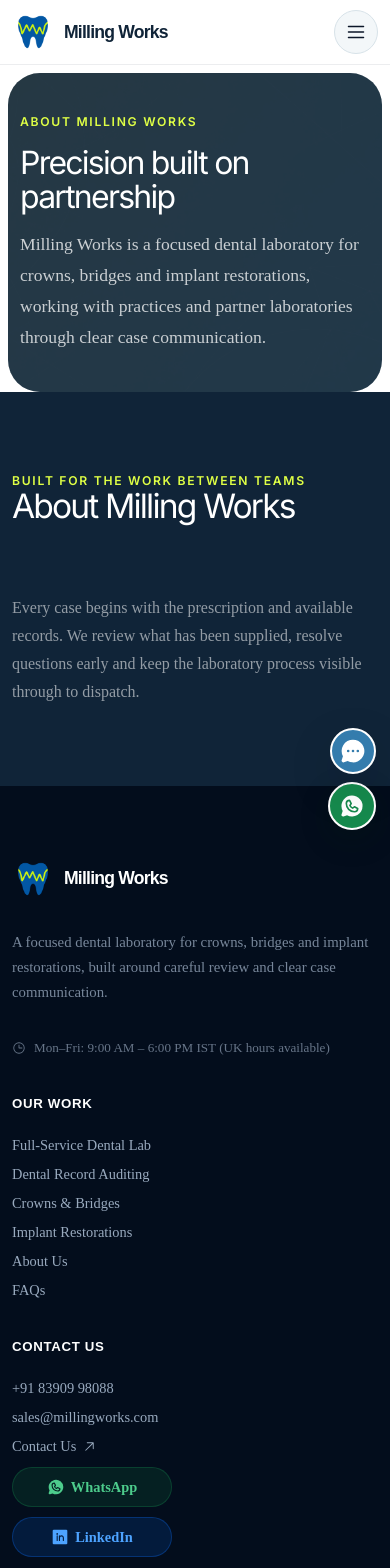
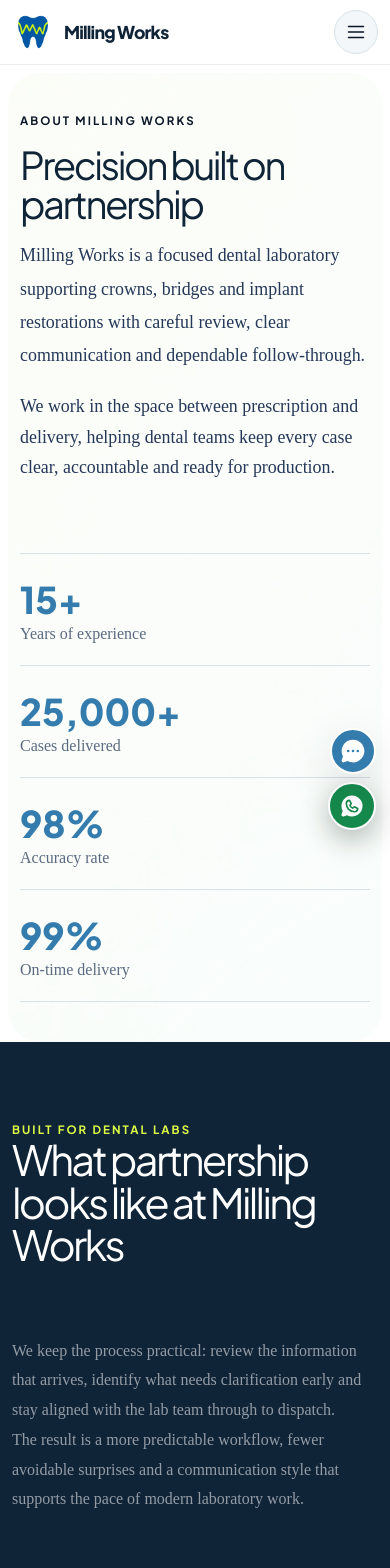
Before and after one commit to DarshanChoudhari2022/millingworks, a React (Vite) app: page /about in a window 390 px wide. Shown: the top 1568 px of the page. Built offline with nearby package versions, Linux system fonts and the light colour scheme.

Commit message:
feat: refine site typography and contact/audit sections

```diff
--- a/src/components/layout/SiteFooter.tsx
+++ b/src/components/layout/SiteFooter.tsx
@@ -1,80 +1,23 @@
-import { ArrowUpRight, Clock, LinkedinLogo, WhatsappLogo } from '@phosphor-icons/react'
 import type { JSX } from 'react'
 import { Link } from 'react-router-dom'
 
 import { MillingWorksLogo } from '../../brand/MillingWorksLogo'
-import { company } from '../../content/company'
-
-const WHATSAPP_URL = `https://wa.me/${company.phoneDigits}?text=Hello%2C%20I%27d%20like%20to%20discuss%20a%20case%20with%20Milling%20Works.`
 
 export function SiteFooter(): JSX.Element {
   return (
     <footer className="site-footer">
-      <div className="shell site-footer__grid">
-        {/* Brand column */}
-        <div>
-          <Link aria-label="Milling Works home" to="/">
-            <MillingWorksLogo decorative inverse />
-          </Link>
-          <p>
-            A focused dental laboratory for crowns, bridges and implant restorations, built
-            around careful review and clear case communication.
-          </p>
-          <div className="footer-hours">
-            <Clock size={14} aria-hidden />
-            <span>{company.workingHours}</span>
-          </div>
-        </div>
-
-        {/* Navigation column */}
-        <div>
-          <p className="footer-label">Our Work</p>
-          <Link to="/full-service-dental-lab">Full-Service Dental Lab</Link>
-          <Link to="/record-auditing">Dental Record Auditing</Link>
-          <Link to="/crowns-bridges">Crowns &amp; Bridges</Link>
-          <Link to="/dental-implants">Implant Restorations</Link>
-          <Link to="/about">About Us</Link>
-          <Link to="/faqs">FAQs</Link>
-        </div>
-
-        {/* Contact column */}
-        <div>
-          <p className="footer-label">Contact Us</p>
-          <a href={`tel:+${company.phoneDigits}`}>{company.phoneDisplay}</a>
-          <a href={`mailto:${company.email}`}>{company.email}</a>
-          <Link to="/contact">
-            Contact Us <ArrowUpRight aria-hidden size={15} />
-          </Link>
-          <div className="footer-social">
-            <a
-              href={WHATSAPP_URL}
-              target="_blank"
-              rel="noopener noreferrer"
-              className="footer-whatsapp"
-              aria-label="Chat on WhatsApp"
-            >
-              <WhatsappLogo aria-hidden size={18} weight="fill" />
-              WhatsApp
-            </a>
-            <a
-              href={company.linkedIn}
-              target="_blank"
-              rel="noopener noreferrer"
-              className="footer-linkedin"
-              aria-label="Follow on LinkedIn"
-            >
-              <LinkedinLogo aria-hidden size={18} weight="fill" />
-              LinkedIn
-            </a>
-          </div>
-        </div>
-
+      <div className="shell site-footer__brand-only">
+        <Link aria-label="Milling Works home" to="/">
+          <MillingWorksLogo decorative inverse />
+        </Link>
       </div>
 
       <div className="shell site-footer__bottom">
-        <small>© {new Date().getFullYear()} Milling Works. All rights reserved.</small>
         <small>
-          Crown and bridge laboratory · Implant restoration support · Dental laboratory services
+          Powered by{' '}
+          <a href="https://bracketdex.com" target="_blank" rel="noreferrer">
+            bracketdex.com
+          </a>
         </small>
       </div>
     </footer>
--- a/src/content/expansion.ts
+++ b/src/content/expansion.ts
@@ -65,8 +65,9 @@
 
 export const expansionNavigation = [
   ['Home', '/'],
+  ['About', '/about'],
   ['Full-Service Dental Lab', '/full-service-dental-lab'],
   ['Dental Record Auditing', '/record-auditing'],
-  ['About', '/about'],
   ['FAQs', '/faqs'],
+  ['Contact Us', '/contact'],
 ] as const
--- a/src/pages/AboutPage.tsx
+++ b/src/pages/AboutPage.tsx
@@ -1,18 +1,71 @@
 import type { JSX } from 'react'
+
+import { trustSignals, whyMillingWorks } from '../content/expansion'
 import { PageHero } from '../components/ui/PageHero'
 
 export function AboutPage(): JSX.Element {
   return (
     <>
-      <PageHero eyebrow="About Milling Works" title="Precision built on partnership" summary="Milling Works is a focused dental laboratory for crowns, bridges and implant restorations, working with practices and partner laboratories through clear case communication." />
+      <PageHero
+        eyebrow="About Milling Works"
+        title="Precision built on partnership"
+        summary="Milling Works is a focused dental laboratory supporting crowns, bridges and implant restorations with careful review, clear communication and dependable follow-through."
+        metrics={trustSignals.slice(0, 4)}
+      >
+        <p className="page-hero__lede">
+          We work in the space between prescription and delivery, helping dental teams keep every case clear, accountable and ready for production.
+        </p>
+      </PageHero>
 
       <section className="section interior-band">
         <div className="shell interior-band__grid">
           <div>
-            <p className="eyebrow">Built for the work between teams</p>
-            <h2>About Milling Works</h2>
+            <p className="eyebrow">Built for dental labs</p>
+            <h2>What partnership looks like at Milling Works</h2>
           </div>
-          <p>Every case begins with the prescription and available records. We review what has been supplied, resolve questions early and keep the laboratory process visible through to dispatch.</p>
+          <div>
+            <p>
+              We keep the process practical: review the information that arrives, identify what needs clarification early and stay aligned with the lab team through to dispatch.
+            </p>
+            <p>
+              The result is a more predictable workflow, fewer avoidable surprises and a communication style that supports the pace of modern laboratory work.
+            </p>
+          </div>
+        </div>
+      </section>
+
+      <section className="section about-story shell">
+        <div className="about-story__intro">
+          <p className="eyebrow">Why Milling Works exists</p>
+          <h2>We help laboratories and practices move from open questions to clear production decisions.</h2>
+        </div>
+        <div className="about-story__grid">
+          <p>
+            Milling Works was shaped around the parts of laboratory work that matter most: accurate case review, reliable timing and straightforward communication when a restoration needs more attention.
+          </p>
+          <p>
+            We are not trying to be everything to every practice. We are building a focused dental laboratory that supports the work between clinical teams and production teams with discipline and consistency.
+          </p>
+        </div>
+      </section>
+
+      <section className="section about-qualities">
+        <div className="shell">
+          <div className="interior-section__intro">
+            <p className="eyebrow">Why teams choose us</p>
+            <h2>Small details handled early. Bigger problems avoided later.</h2>
+            <p>
+              The aim is simple: make case handling easier, make communication clearer and give each restoration the right level of attention before it moves forward.
+            </p>
+          </div>
+          <div className="feature-grid feature-grid--three">
+            {whyMillingWorks.map((item) => (
+              <article className="feature-card about-qualities__card" key={item.title}>
+                <h3>{item.title}</h3>
+                <p>{item.description}</p>
+              </article>
+            ))}
+          </div>
         </div>
       </section>
     </>
--- a/src/pages/ContactPage.tsx
+++ b/src/pages/ContactPage.tsx
@@ -26,7 +26,9 @@
             <span><MapPin aria-hidden size={22} />{company.address}</span>
           </address>
         </aside>
-        <div className="contact-experience__form"><ContactForm defaultService={defaultService} /></div>
+        <div className="contact-experience__form">
+          <ContactForm defaultService={defaultService} />
+        </div>
       </div>
     </section>
   )
--- a/src/pages/DentalRecordAuditingPage.tsx
+++ b/src/pages/DentalRecordAuditingPage.tsx
@@ -1,7 +1,7 @@
 import { ArrowRight, LockKey, ShieldCheck } from '@phosphor-icons/react'
 import type { JSX } from 'react'
 import { Link } from 'react-router-dom'
-import auditHero from '../assets/hero-mint-grid.webp'
+import auditHero from '../assets/audit-hero.webp'
 import { RouteMetadata } from '../components/seo/RouteMetadata'
 import { EditorialHero } from '../components/ui/EditorialHero'
 import { ServiceWorkflow } from '../components/ui/ServiceWorkflow'
--- a/src/styles/components.css
+++ b/src/styles/components.css
@@ -55,7 +55,7 @@
   align-items: center;
   gap: clamp(12px, 1.8vw, 26px);
   color: var(--ink-mid);
-  font-size: 0.875rem;
+  font-size: 0.92rem;
   font-weight: 600;
   font-family: 'Plus Jakarta Sans', sans-serif;
 }
@@ -909,32 +909,18 @@
    SITE FOOTER
    ════════════════════════════════════════════════ */
 .site-footer {
-  padding: 72px 0 28px;
+  padding: 48px 0 18px;
   color: rgba(170,187,208,0.9);
   background: #030d1c;
 }
-.site-footer__grid {
-  display: grid;
-  grid-template-columns: 1.4fr 0.8fr 1fr;
-  gap: 48px;
-}
-.site-footer__grid > div {
-  display: flex;
-  flex-direction: column;
-  align-items: flex-start;
-  gap: 12px;
-}
-.site-footer__grid > div:first-child p {
-  max-width: 380px;
-  margin-top: 18px;
-  font-size: 0.925rem;
-  line-height: 1.7;
-  color: rgba(170,187,208,.7);
+.site-footer__brand-only {
+  display: flex;
+  align-items: center;
+  justify-content: center;
 }
 .site-footer a {
   display: inline-flex;
   align-items: center;
-  gap: 6px;
   font-size: 0.9rem;
   position: relative;
   transition: color var(--dur-fast) ease;
@@ -952,90 +938,17 @@
 .site-footer a:hover { color: var(--white); }
 .site-footer a:hover::after { transform: scaleX(1); }
 
-.footer-label {
-  margin-bottom: 10px;
-  color: var(--white);
-  font-family: 'Plus Jakarta Sans', sans-serif;
-  font-weight: 700;
-  font-size: 0.83rem;
-  letter-spacing: 0.05em;
-  text-transform: uppercase;
-}
-
-.footer-hours {
-  display: flex;
-  align-items: center;
-  gap: 8px;
-  margin-top: 8px;
-  font-size: 0.82rem;
-  color: rgba(170,187,208,.6);
-}
-
-.footer-social {
-  display: flex;
-  flex-direction: column;
-  gap: 10px;
-  width: 100%;
-}
-
-/* WhatsApp footer link */
-.footer-whatsapp {
-  display: inline-flex;
-  align-items: center;
+.site-footer__bottom {
+  display: flex;
   justify-content: center;
-  gap: 8px;
-  width: 100%;
-  max-width: 160px;
-  padding: 10px 18px;
-  background: rgba(22,138,77,.15);
-  border: 1px solid rgba(22,138,77,.3);
-  border-radius: 999px;
-  color: #4dcc8c !important;
-  font-weight: 600;
-  font-size: 0.875rem;
-  transition: background var(--dur-fast) ease, border-color var(--dur-fast) ease !important;
-}
-.footer-whatsapp::after { display: none !important; }
-.footer-whatsapp:hover {
-  background: rgba(22,138,77,.25) !important;
-  border-color: rgba(22,138,77,.5) !important;
-  color: #5de89e !important;
-}
-
-/* LinkedIn footer link */
-.footer-linkedin {
-  display: inline-flex;
-  align-items: center;
-  justify-content: center;
-  gap: 8px;
-  width: 100%;
-  max-width: 160px;
-  padding: 10px 18px;
-  background: rgba(10,110,245,.15);
-  border: 1px solid rgba(10,110,245,.3);
-  border-radius: 999px;
-  color: #4da3ff !important;
-  font-weight: 600;
-  font-size: 0.875rem;
-  transition: background var(--dur-fast) ease, border-color var(--dur-fast) ease !important;
-}
-.footer-linkedin::after { display: none !important; }
-.footer-linkedin:hover {
-  background: rgba(10,110,245,.25) !important;
-  border-color: rgba(10,110,245,.5) !important;
-  color: #80c0ff !important;
-}
-
-.site-footer__bottom {
-  display: flex;
-  justify-content: space-between;
   gap: 20px;
-  margin-top: 64px;
-  padding-top: 24px;
+  margin-top: 18px;
+  padding-top: 14px;
   border-top: 1px solid rgba(255,255,255,.08);
   font-size: 0.83rem;
   color: rgba(170,187,208,.5);
 }
+.site-footer__bottom a { color: var(--white); }
 
 /* WhatsApp floating button */
 .whatsapp-button {
@@ -1129,24 +1042,25 @@
   margin: 20px auto 0;
   padding: clamp(2.5rem, 5vw, 5rem) 0;
   overflow: hidden;
-  color: var(--white);
-  background: var(--navy);
+  color: var(--navy);
+  background: var(--white);
   border-radius: var(--radius-xl);
   isolation: isolate;
 }
 .page-hero__grid { position: absolute; z-index: -1; inset: 0; width: 100%; height: 100%; object-fit: cover; opacity: .1; }
 .page-hero__inner { display: flex; align-items: flex-end; justify-content: space-between; gap: 70px; }
 .page-hero__copy { max-width: 850px; }
-.page-hero .eyebrow { color: var(--lime); }
-.page-hero h1 { margin-bottom: 16px; color: var(--white); font-size: clamp(2rem, 4vw, 3.8rem); line-height: 1.05; }
-.page-hero__copy > p:not(.eyebrow) { max-width: 720px; margin-bottom: 0; color: rgba(255,255,255,.76); font-size: 1.1rem; }
-.page-hero__metrics { display: grid; flex: 0 0 255px; margin: 0; border-top: 1px solid rgba(255,255,255,.24); }
-.page-hero__metrics div { padding: 22px 0; border-bottom: 1px solid rgba(255,255,255,.24); }
-.page-hero__metrics dt { color: var(--lime); font-family: 'Plus Jakarta Sans', sans-serif; font-size: 2.3rem; font-weight: 800; }
-.page-hero__metrics dd { margin: 3px 0 0; color: rgba(255,255,255,.7); }
+.page-hero .eyebrow { color: var(--ink); }
+.page-hero h1 { margin-bottom: 16px; color: var(--navy); font-size: clamp(2.4rem, 4.5vw, 4.4rem); line-height: 1.02; }
+.page-hero__copy > p:not(.eyebrow) { max-width: 720px; margin-bottom: 0; color: var(--ink-mid); font-size: 1.12rem; }
+.page-hero__lede { max-width: 680px; margin-top: 18px; color: var(--muted); font-size: 1rem; line-height: 1.72; }
+.page-hero__metrics { display: grid; flex: 0 0 255px; margin: 0; border-top: 1px solid var(--line); }
+.page-hero__metrics div { padding: 22px 0; border-bottom: 1px solid var(--line); }
+.page-hero__metrics dt { color: var(--blue-deep); font-family: 'Plus Jakarta Sans', sans-serif; font-size: 2.3rem; font-weight: 800; }
+.page-hero__metrics dd { margin: 3px 0 0; color: var(--muted); }
 
 .interior-section__intro { max-width: 780px; margin-bottom: 55px; }
-.interior-section__intro h2, .contact-details h2, .faq-layout > div h2 { font-size: clamp(2.2rem, 4.2vw, 4.6rem); line-height: 1.04; }
+.interior-section__intro h2, .contact-details h2, .faq-layout > div h2 { font-size: clamp(2.5rem, 4.8vw, 5rem); line-height: 1.03; }
 .interior-section__intro > p:last-child, .contact-details > p, .faq-layout > div > p:last-child { color: var(--muted); }
 
 .feature-grid { display: grid; gap: 18px; }
@@ -1170,6 +1084,19 @@
 .interior-band h2 { max-width: 730px; margin: 0; color: var(--white); font-size: var(--h2); line-height: 1.02; }
 .interior-band .eyebrow { color: var(--lime); }
 .interior-band p { margin: 0; color: rgba(255,255,255,.55); }
+
+.about-story { padding-block: clamp(85px, 10vw, 140px); }
+.about-story__intro { max-width: 860px; margin-bottom: 44px; }
+.about-story__intro h2 { margin: 0; font-size: clamp(2.2rem, 4.5vw, 4.8rem); line-height: 1.04; }
+.about-story__grid { display: grid; grid-template-columns: 1fr 1fr; gap: 42px; max-width: 1080px; }
+.about-story__grid p { margin: 0; color: var(--muted); font-size: 1.05rem; line-height: 1.8; }
+
+.about-qualities { padding-block: clamp(85px, 10vw, 145px); background: linear-gradient(180deg, #fff 0%, #f7fafc 100%); }
+.about-qualities .interior-section__intro { margin-bottom: 42px; }
+.about-qualities .interior-section__intro p:last-child { max-width: 760px; }
+.about-qualities__card { min-height: 230px; }
+.about-qualities__card h3 { margin: 0 0 18px; font-size: 1.35rem; }
+.about-qualities__card p { line-height: 1.7; }
 
 .service-list { border-top: 1px solid var(--line); }
 .service-list__item { display: grid; grid-template-columns: 100px 1fr; gap: 30px; padding: 56px 0; scroll-margin-top: 96px; border-bottom: 1px solid var(--line); }
@@ -2024,7 +1951,7 @@
 .editorial-hero__copy { position: relative; z-index: 2; align-self: center; padding: clamp(64px, 8vw, 120px); padding-right: 30px; }
 .editorial-hero__eyebrow { margin: 0 0 28px; font-size: .76rem; font-weight: 600; letter-spacing: .12em; text-transform: uppercase; }
 .editorial-hero h1 { max-width: 760px; margin: 0; font-size: clamp(4rem, 6.8vw, 7.2rem); font-weight: 300; letter-spacing: -.075em; line-height: .88; }
-.editorial-hero__intro { max-width: 560px; margin: 34px 0 0; font-size: clamp(1rem, 1.3vw, 1.18rem); line-height: 1.55; color: rgba(255,255,255,.88); }
+.editorial-hero__intro { max-width: 560px; margin: 34px 0 0; font-size: clamp(1.02rem, 1.35vw, 1.22rem); line-height: 1.62; color: rgba(255,255,255,.88); }
 .editorial-hero__actions { display: flex; align-items: center; gap: 28px; margin-top: 38px; }
 .button--ink { background: var(--navy); color: #fff; }
 .button--lime { background: var(--lime); color: var(--navy); }
@@ -2037,20 +1964,20 @@
 
 .service-routes, .editorial-section, .home-principles { padding-block: clamp(90px, 11vw, 150px); }
 .service-routes__intro, .editorial-section__heading { display: grid; grid-template-columns: .55fr 1.45fr; align-items: end; gap: 48px; margin-bottom: 54px; }
-.service-routes__intro h2, .editorial-section__heading h2, .home-principles h2, .workflow-band h2, .home-closing h2, .service-closing h2 { margin: 0; max-width: 880px; font-size: clamp(2.7rem, 5vw, 5.4rem); }
+.service-routes__intro h2, .editorial-section__heading h2, .home-principles h2, .workflow-band h2, .service-closing h2 { margin: 0; max-width: 880px; font-size: clamp(2.9rem, 5.2vw, 5.8rem); }
 .service-routes__grid { display: grid; grid-template-columns: 1fr 1fr; gap: 24px; }
 .service-route { position: relative; min-height: 600px; overflow: hidden; display: grid; grid-template-columns: 1fr .88fr; background: #f0f6f8; border-radius: 28px; color: var(--navy); }
 .service-route--implants { background: var(--navy); color: #fff; }
 .service-route > div { position: relative; z-index: 2; display: flex; flex-direction: column; align-items: flex-start; padding: 48px 12px 42px 48px; }
 .service-route span { font-size: .72rem; letter-spacing: .1em; }
 .service-route p { margin: 22px 0 0; font-size: .82rem; }
-.service-route h3 { margin: auto 0 30px; font-size: clamp(3rem, 5vw, 5.8rem); font-weight: 300; letter-spacing: -.07em; }
+.service-route h3 { margin: auto 0 30px; font-size: clamp(3.1rem, 5.2vw, 6.1rem); font-weight: 300; letter-spacing: -.075em; }
 .service-route strong { display: inline-flex; align-items: center; gap: 10px; padding-bottom: 8px; border-bottom: 1px solid currentColor; font-size: .82rem; font-weight: 500; }
 .service-route img { align-self: end; width: 112%; max-width: none; height: 74%; object-fit: contain; object-position: center bottom; transform: translateX(-8%); }
 
 .home-workflow, .workflow-band { padding-block: clamp(90px, 10vw, 140px); background: var(--navy); color: #fff; }
 .home-workflow__inner, .workflow-band__inner { display: grid; grid-template-columns: .8fr 1.2fr; gap: clamp(60px, 10vw, 150px); }
-.home-workflow__heading h2 { margin: 0; font-size: clamp(3rem, 5vw, 5.4rem); }
+.home-workflow__heading h2 { margin: 0; font-size: clamp(3.1rem, 5.2vw, 5.8rem); }
 .home-workflow ol, .workflow-band ol { list-style: none; margin: 0; padding: 0; border-top: 1px solid rgba(255,255,255,.24); }
 .home-workflow li, .workflow-band li { display: grid; grid-template-columns: 52px 180px 1fr; gap: 22px; padding: 28px 0; border-bottom: 1px solid rgba(255,255,255,.2); }
 .home-workflow li span { color: var(--lime); font-size: .76rem; }
@@ -2060,9 +1987,19 @@
 .home-principles { display: grid; grid-template-columns: .45fr 1.25fr .8fr; gap: 54px; align-items: start; }
 .home-principles > div { padding-top: 8px; }
 .home-principles > div p { color: var(--muted); }
-.home-closing { background: var(--blue-lab); color: #fff; }
-.home-closing__inner, .service-closing { padding-block: clamp(80px, 9vw, 130px); text-align: center; }
-.home-closing h2, .service-closing h2 { margin: 12px auto 34px; }
+.home-contact { display: grid; grid-template-columns: .8fr 1.2fr; gap: clamp(30px, 6vw, 70px); align-items: start; padding-block: clamp(90px, 11vw, 150px); }
+.home-contact__intro { padding-top: 12px; }
+.home-contact__intro p:not(.eyebrow) { max-width: 520px; color: var(--muted); }
+.home-contact__form .contact-form { background: linear-gradient(180deg, rgba(112,169,216,.96) 0%, rgba(96,156,206,.96) 100%); box-shadow: 0 26px 70px rgba(6,15,30,.12); }
+.home-contact__form .contact-form label,
+.home-contact__form .contact-form .contact-form__guidance { color: rgba(255,255,255,.92); }
+.home-contact__form .contact-form input,
+.home-contact__form .contact-form select,
+.home-contact__form .contact-form textarea { border-color: rgba(255,255,255,.35); background: rgba(255,255,255,.88); }
+.home-contact__form .contact-form input::placeholder,
+.home-contact__form .contact-form textarea::placeholder { color: rgba(17,32,51,.55); }
+.home-contact__form .contact-form .contact-form__submit { background: var(--navy); color: #fff; }
+.home-contact__form .contact-handoff { background: rgba(6,24,44,.9); }
 
 .editorial-section__heading { grid-template-columns: .45fr 1.55fr; }
 .editorial-list { border-top: 1px solid var(--line); }
@@ -2078,11 +2015,12 @@
   .editorial-hero__copy { padding: 56px 34px 10px; }
   .editorial-hero h1 { font-size: clamp(3.8rem, 15vw, 6.4rem); }
   .editorial-hero__media { min-height: 380px; }
-  .editorial-hero__media img { inset: -4% 0 0; height: 108%; }
-  .service-routes__intro, .editorial-section__heading, .home-workflow__inner, .workflow-band__inner, .home-principles { grid-template-columns: 1fr; gap: 28px; }
+  .editorial-hero__media img { inset: 1% 0 -6%; height: 108%; transform: translateY(10px); }
+  .service-routes__intro, .editorial-section__heading, .home-workflow__inner, .workflow-band__inner, .home-principles, .home-contact { grid-template-columns: 1fr; gap: 28px; }
   .service-routes__grid { grid-template-columns: 1fr; }
   .service-route { min-height: 520px; }
-  .home-principles { display: grid; }
+  .home-principles, .home-contact { display: grid; }
+  .about-story__grid { grid-template-columns: 1fr; gap: 24px; }
 }
 
 @media (max-width: 660px) {
@@ -2094,8 +2032,9 @@
   .editorial-hero__intro { margin-top: 24px; font-size: .96rem; }
   .editorial-hero__actions { margin-top: 26px; gap: 18px; flex-wrap: wrap; }
   .editorial-hero__media { min-height: 330px; }
-  .service-routes, .editorial-section, .home-principles { padding-block: 78px; }
-  .service-routes__intro h2, .editorial-section__heading h2, .home-principles h2, .workflow-band h2, .home-closing h2, .service-closing h2 { font-size: 2.9rem; }
+  .editorial-hero__media img { inset: 4% 0 -8%; transform: translateY(14px); }
+  .service-routes, .editorial-section, .home-principles, .home-contact { padding-block: 78px; }
+  .service-routes__intro h2, .editorial-section__heading h2, .home-principles h2, .workflow-band h2, .service-closing h2 { font-size: 2.9rem; }
   .service-route { min-height: 510px; grid-template-columns: 1.08fr .92fr; }
   .service-route > div { padding: 34px 4px 30px 26px; }
   .service-route h3 { font-size: 3.45rem; }
@@ -2208,4 +2147,6 @@
   .contact-experience__grid { padding-block: 52px; }
   .contact-experience__details h1 { font-size: 4rem; }
   .contact-experience__form .contact-form { padding: 24px 18px; }
-}
+  .about-story { padding-block: 72px; }
+  .about-qualities { padding-block: 72px; }
+}
--- a/src/styles/global.css
+++ b/src/styles/global.css
@@ -1,4 +1,4 @@
-@import url('https://fonts.googleapis.com/css2?family=Inter:wght@300;400;500;600&display=swap');
+@import url('https://fonts.googleapis.com/css2?family=Plus+Jakarta+Sans:wght@300;400;500;600;700;800&display=swap');
 @import './components.css';
 
 :root {
@@ -46,9 +46,9 @@
   --shell: 1240px;
 
   /* Type scale */
-  --display: clamp(3.2rem, 6.8vw, 7.4rem);
-  --h2:      clamp(2.1rem, 3.8vw, 4.4rem);
-  --h3:      clamp(1.4rem, 2vw, 1.9rem);
+  --display: clamp(3.9rem, 7.8vw, 8.6rem);
+  --h2:      clamp(2.6rem, 4.8vw, 5.4rem);
+  --h3:      clamp(1.55rem, 2.25vw, 2.25rem);
 
   /* Transitions */
   --ease-out:    cubic-bezier(0.22, 1, 0.36, 1);
@@ -69,9 +69,9 @@
   margin: 0;
   color: var(--ink);
   background: var(--white);
-  font-family: 'Inter', system-ui, sans-serif;
-  font-size: 1rem;
-  line-height: 1.6;
+  font-family: 'Plus Jakarta Sans', system-ui, sans-serif;
+  font-size: 1.03rem;
+  line-height: 1.76;
   -webkit-font-smoothing: antialiased;
   -moz-osx-font-smoothing: grayscale;
   /* belt-and-suspenders: also clip body horizontal overflow */
@@ -83,12 +83,12 @@
 button { color: inherit; }
 h1, h2, h3, h4, p { margin-top: 0; }
 h1, h2, h3, h4 {
-  font-family: 'Inter', system-ui, sans-serif;
+  font-family: 'Plus Jakarta Sans', system-ui, sans-serif;
   font-weight: 400;
-  letter-spacing: -0.055em;
-  line-height: .98;
+  letter-spacing: -0.065em;
+  line-height: .94;
 }
-p { line-height: 1.75; }
+p { line-height: 1.86; }
 
 /* ── Layout utilities ────────────────────── */
 .shell { width: min(calc(100% - 40px), var(--shell)); margin-inline: auto; }
@@ -120,10 +120,10 @@
   border-radius: 10px;
   color: var(--white);
   background: var(--navy);
-  font-family: 'Inter', sans-serif;
+  font-family: 'Plus Jakarta Sans', sans-serif;
   font-weight: 600;
-  font-size: 0.93rem;
-  letter-spacing: -0.01em;
+  font-size: 0.98rem;
+  letter-spacing: -0.02em;
   border: none;
   cursor: pointer;
   transition: transform var(--dur-fast) var(--ease-out),
@@ -156,10 +156,10 @@
 .eyebrow {
   margin-bottom: 16px;
   color: var(--blue);
-  font-family: 'Inter', sans-serif;
-  font-size: 0.76rem;
+  font-family: 'Plus Jakarta Sans', sans-serif;
+  font-size: 0.72rem;
   font-weight: 700;
-  letter-spacing: 0.14em;
+  letter-spacing: 0.18em;
   line-height: 1.4;
   text-transform: uppercase;
 }
```
Also changed, not shown: src/pages/HomePage.tsx (+47 -13 lines), src/assets/audit-hero.webp (added).
